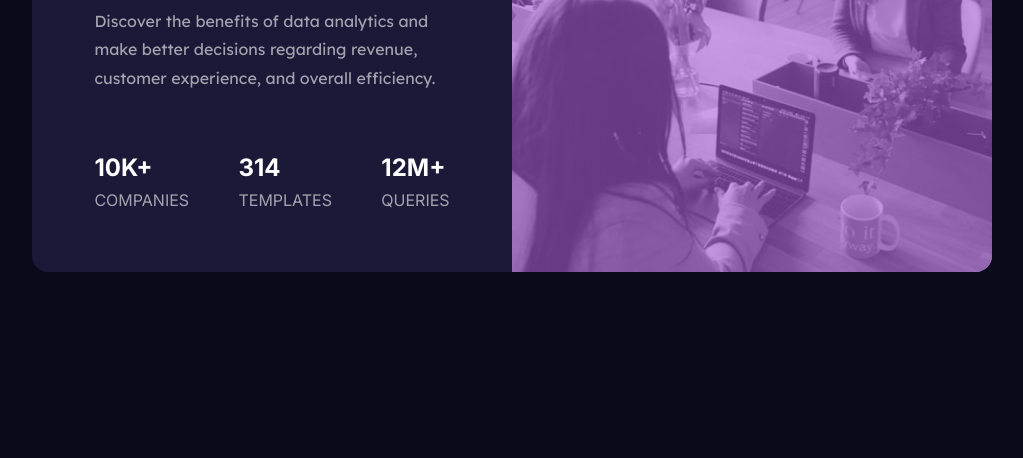
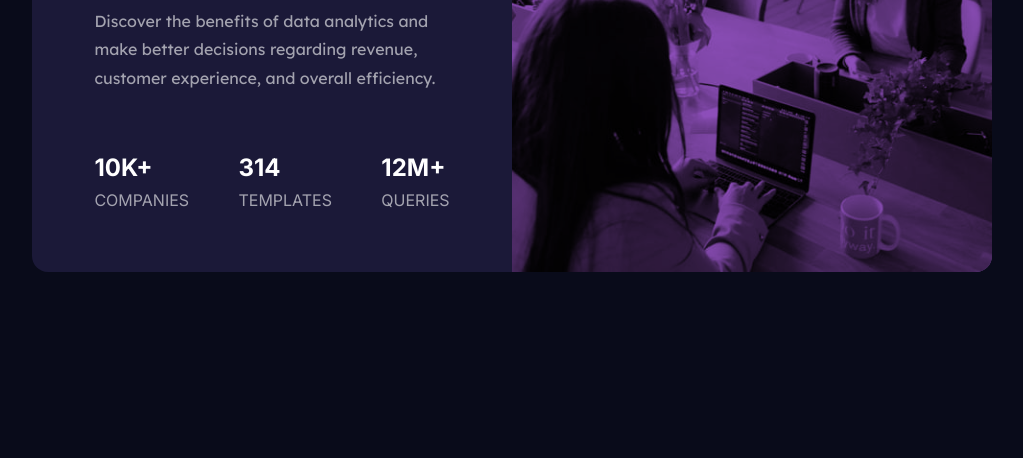
Before and after one commit to idaomoumi/idaomoumi.stats.io, a plain HTML site: page index.html in a window 1280 px wide. Shown: the part 342-800 px from the top of the page, without its empty margins (128-1151 px from the left). Drawn offline with Linux system fonts and the light colour scheme.

Commit message:
Update style.css

```diff
--- a/style.css
+++ b/style.css
@@ -31,19 +31,13 @@ body {
   width: 100%;
   height: 100%;
   object-fit: cover;
+  mix-blend-mode: multiply;
 }
 .hero {
   position: relative;
+  background-color: hsla(277, 64%, 61%, 0.8);
 }
-.hero::after {
-  position: absolute;
-  content: "";
-  height: 100%;
-  width: 100%;
-  left: 0;
-  top: 0;
-  background-color: hsla(277, 64%, 61%, 0.6);
-}
+
 .text-box {
   padding: 13%;
 }
```
